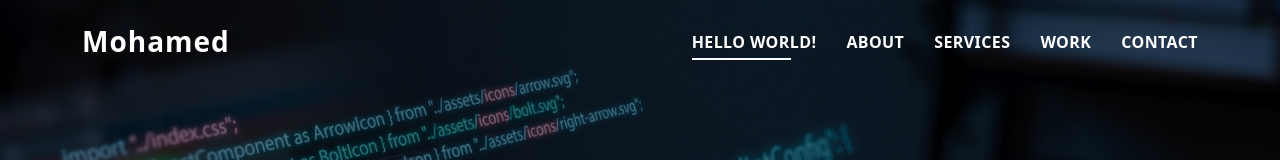
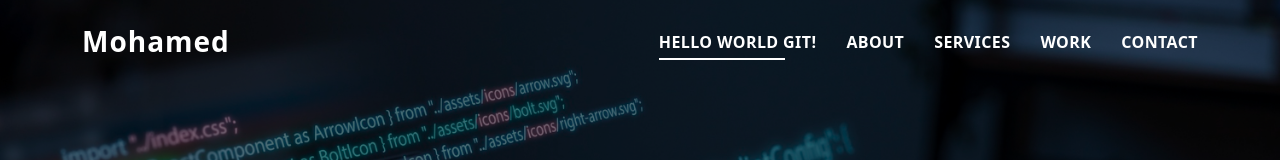
Before and after one commit to mohamedNumberOne/mohamedNumberOne.github.io, a plain HTML site: page index.html in a window 1280 px wide. Shown: the top 160 px of the page. Drawn offline with Linux system fonts and the light colour scheme.

Commit message:
Update index.html

```diff
--- a/index.html
+++ b/index.html
@@ -42,7 +42,7 @@
         <nav id="navbar" class="navbar">
           <ul>
             <li>
-              <a class="nav-link scrollto active" href="#hero">Hello World!</a>
+              <a class="nav-link scrollto active" href="#hero">Hello World GIT!</a>
             </li>
             <li><a class="nav-link scrollto" href="#about">About</a></li>
             <li><a class="nav-link scrollto" href="#services">Services</a></li>
```
